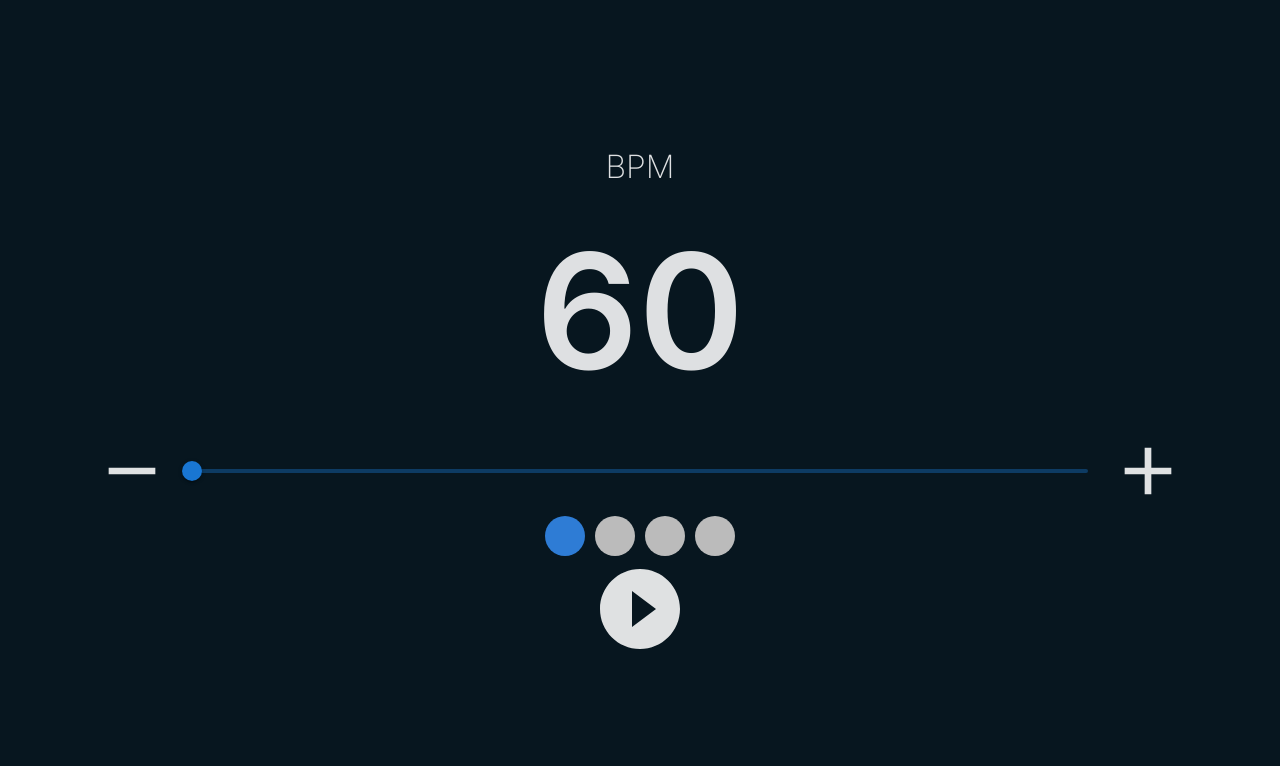
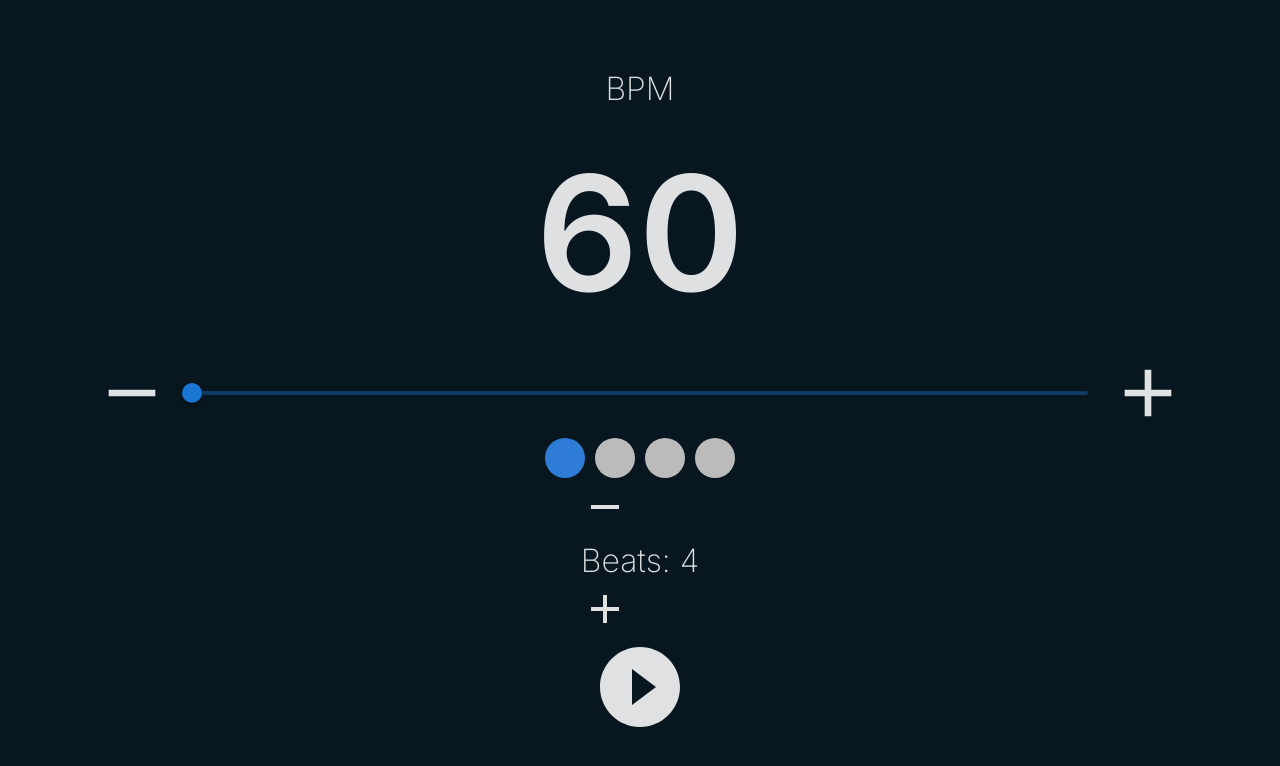
Before and after one commit to RodolphoColler/metronome, a React (Vite) app: page / in a window 1280 px wide. Shown: the top 766 px of the page. Built offline with nearby package versions, Linux system fonts and the light colour scheme.

Commit message:
feat: now beats can be changed

```diff
--- a/src/App.jsx
+++ b/src/App.jsx
@@ -15,7 +15,7 @@ function App() {
   useHotkeys('ArrowLeft, Subtract', () => decreaseBpm());
   useHotkeys(' ', () => setShouldMetronomeStart(prev => !prev));
   const [shouldMetronomeStart, setShouldMetronomeStart] =  useState(false);
-  const [beats] = useState(4);
+  const [beats, setBeats] = useState(4);
   const [beatCounting, setBeatCounting] = useState(0);
   const [timer] = useState(new Timer(bpm, setBeatCounting, beats));
 
@@ -52,6 +52,12 @@ function App() {
 
       <Beats beats={ beats } beatCounting={ beatCounting } />
 
+      <div className="beats-setters-container">
+        <RemoveIcon sx={{ fontSize: '3rem' }} onClick={ () => setBeats(prev =>  prev <= 1 ? 1 : (prev - 1)) } />
+        <p>Beats: { beats }</p>
+        <AddIcon sx={{ fontSize: '3rem' }} onClick={ () => setBeats(prev =>  prev >= 10 ? 10 : (prev + 1)) } />
+      </div>
+
       <PlayCircleFilledIcon className="metronome-toggler" onClick={ () => { setShouldMetronomeStart(prev => !prev); } } />
     </div>
   );
```
